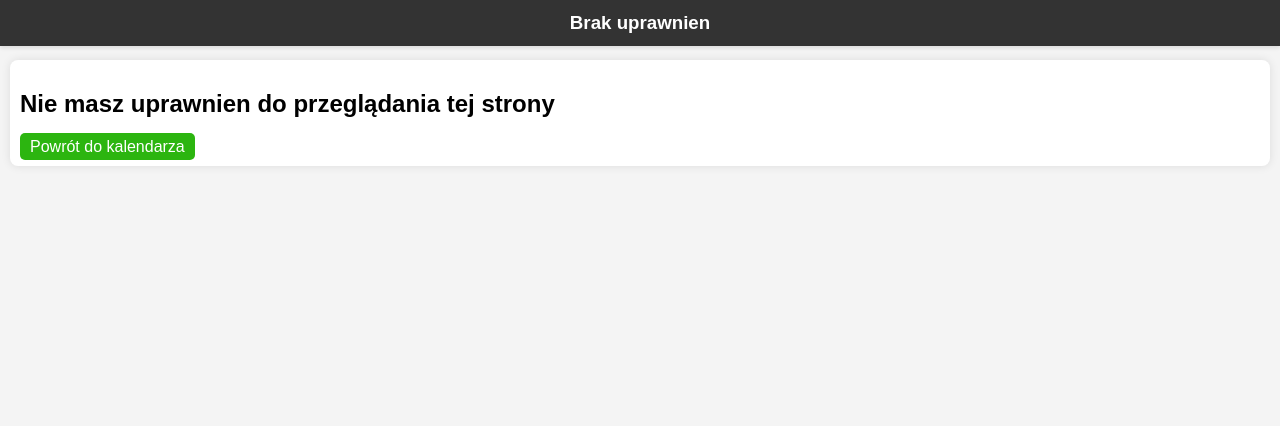
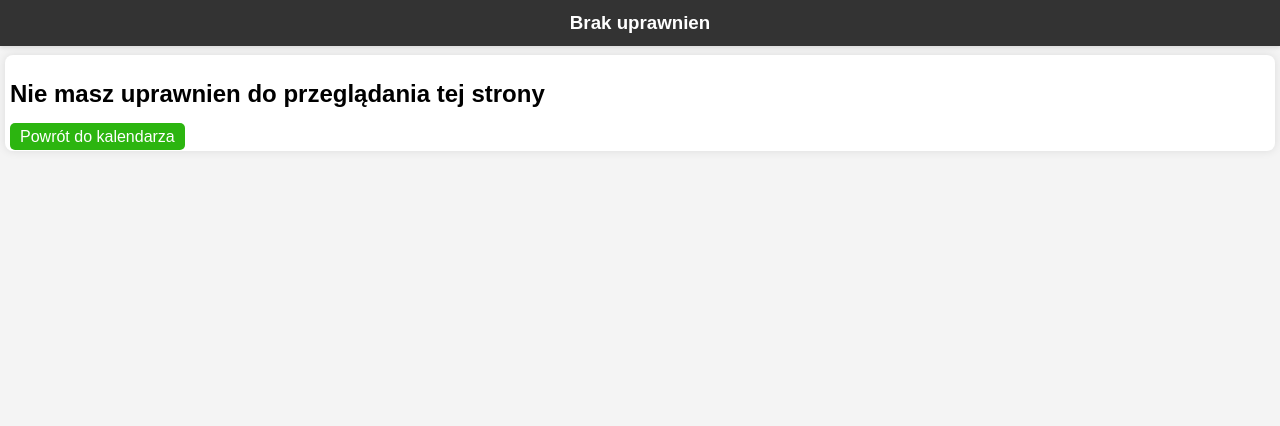
Before and after one commit to ekolives/mechanic-calendar-lite, a PHP site: page /settings/index.php in a window 1280 px wide. Shown: the top 426 px of the page. Run offline with PHP 8.4, Linux system fonts and the light colour scheme; a user stored in the database is signed in; data that the repository does not hold is empty; a stand-in replaces the project's code that opens the database connection.

Commit message:
new styles

```diff
--- a/newstyle.css
+++ b/newstyle.css
@@ -114,20 +114,20 @@ p {
 
 #wrapper {
   margin: 0 auto;
-  padding: 10px;
-  padding-top: 60px;
-  padding-bottom: 60px;
+  padding: 5px;
+  padding-top: 55px;
+  padding-bottom: 55px;
 }
 
 #content {
   background-color: #fff;
-  padding: 10px;
+  padding: 5px;
   border-radius: 8px;
   box-shadow: 0 0 10px rgba(0, 0, 0, 0.1);
 }
 
 table {
-  margin: 20px auto;
+  margin: 10px auto;
   width: 100%;
   border-collapse: collapse;
   border: 3px solid #ddd;
```
Also changed, not shown: table/desktop.php (+19 -9 lines), sys-backend/clipboard-list.svg (added), sys-backend/settings.svg (added).
